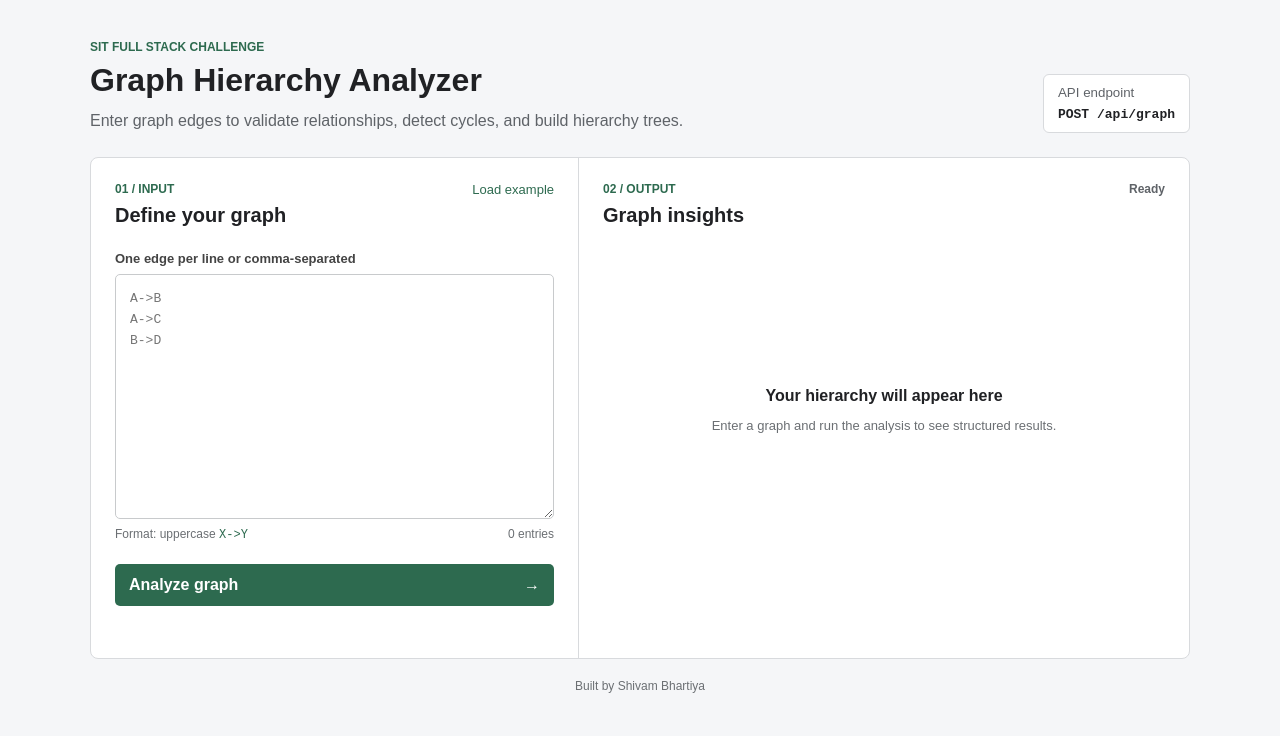
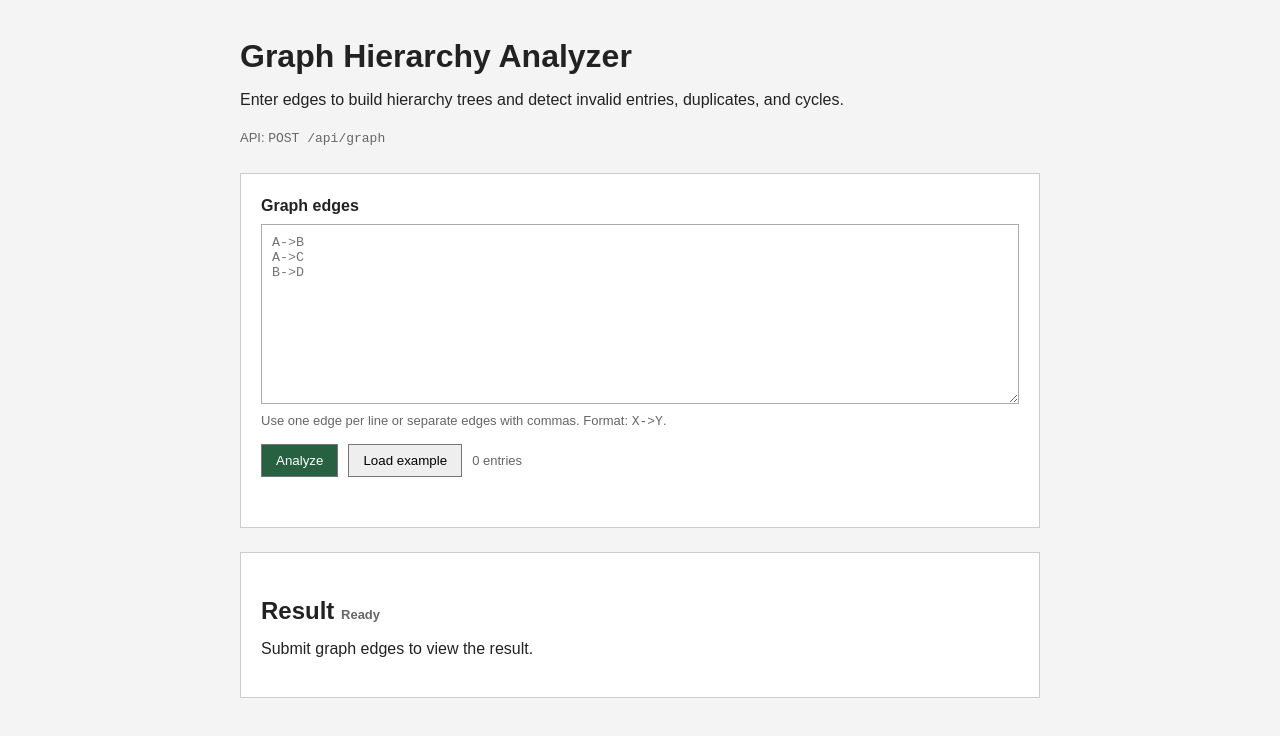
Before and after one commit to shivambhartiya/sit-graph-insights, a website: page index.html in a window 1280 px wide. Drawn offline with Linux system fonts and the light colour scheme.

Commit message:
Use basic frontend and clean files

```diff
--- a/index.html
+++ b/index.html
@@ -3,66 +3,35 @@
   <head>
     <meta charset="UTF-8" />
     <meta name="viewport" content="width=device-width, initial-scale=1.0" />
-    <meta name="description" content="Explore graph hierarchies, cycles, duplicates, and invalid edges." />
-    <title>Graph Insights | SIT Challenge</title>
+    <title>Graph Hierarchy Analyzer</title>
     <link rel="stylesheet" href="/styles.css" />
   </head>
   <body>
     <main>
-      <header class="hero">
-        <div>
-          <p class="eyebrow">SIT Full Stack Challenge</p>
-          <h1>Graph Hierarchy Analyzer</h1>
-          <p class="intro">
-            Enter graph edges to validate relationships, detect cycles, and build hierarchy trees.
-          </p>
+      <h1>Graph Hierarchy Analyzer</h1>
+      <p>Enter edges to build hierarchy trees and detect invalid entries, duplicates, and cycles.</p>
+      <p class="endpoint">API: <code>POST /api/graph</code></p>
+
+      <form id="graph-form">
+        <label for="edges">Graph edges</label>
+        <textarea id="edges" spellcheck="false" placeholder="A->B&#10;A->C&#10;B->D"></textarea>
+        <p class="help">Use one edge per line or separate edges with commas. Format: <code>X-&gt;Y</code>.</p>
+
+        <div class="actions">
+          <button type="submit">Analyze</button>
+          <button type="button" id="load-example">Load example</button>
+          <span id="edge-count">0 entries</span>
         </div>
-        <div class="api-chip">
-          <div><small>API endpoint</small><strong>POST /api/graph</strong></div>
-        </div>
-      </header>
+        <p id="error" class="error" role="alert"></p>
+      </form>
 
-      <section class="workspace">
-        <form class="input-panel" id="graph-form">
-          <div class="panel-heading">
-            <div>
-              <p class="section-number">01 / Input</p>
-              <h2>Define your graph</h2>
-            </div>
-            <button class="text-button" type="button" id="load-example">Load example</button>
-          </div>
-
-          <label for="edges">One edge per line or comma-separated</label>
-          <textarea id="edges" spellcheck="false" placeholder="A->B&#10;A->C&#10;B->D"></textarea>
-          <div class="hint-row">
-            <span>Format: uppercase <code>X-&gt;Y</code></span>
-            <span id="edge-count">0 entries</span>
-          </div>
-          <button class="submit-button" type="submit">
-            <span>Analyze graph</span><span aria-hidden="true">→</span>
-          </button>
-          <p class="error" id="error" role="alert"></p>
-        </form>
-
-        <section class="result-panel" aria-live="polite">
-          <div class="panel-heading">
-            <div>
-              <p class="section-number">02 / Output</p>
-              <h2>Graph insights</h2>
-            </div>
-            <span class="status" id="status">Ready</span>
-          </div>
-
-          <div id="empty-state" class="empty-state">
-            <h3>Your hierarchy will appear here</h3>
-            <p>Enter a graph and run the analysis to see structured results.</p>
-          </div>
-          <div id="results" class="results" hidden></div>
-        </section>
+      <section class="output" aria-live="polite">
+        <h2>Result <small id="status">Ready</small></h2>
+        <p id="empty-state">Submit graph edges to view the result.</p>
+        <div id="results" hidden></div>
       </section>
     </main>
 
-    <footer>Built by Shivam Bhartiya</footer>
     <script src="/app.js" defer></script>
   </body>
 </html>
--- a/styles.css
+++ b/styles.css
@@ -1,164 +1,107 @@
-* { box-sizing: border-box; }
+* {
+  box-sizing: border-box;
+}
 
 body {
   margin: 0;
-  color: #202124;
-  background: #f5f6f8;
+  color: #222;
+  background: #f4f4f4;
   font-family: Arial, sans-serif;
+  line-height: 1.5;
 }
 
-button, textarea { font: inherit; }
-button { cursor: pointer; }
-
-main, footer {
-  width: min(1100px, calc(100% - 32px));
-  margin: auto;
+main {
+  width: min(800px, calc(100% - 32px));
+  margin: 32px auto;
 }
 
-.hero {
-  display: flex;
-  justify-content: space-between;
-  align-items: end;
-  gap: 24px;
-  padding: 40px 0 24px;
+h1, h2 {
+  margin-bottom: 8px;
 }
 
-.eyebrow, .section-number, .result-title {
-  margin: 0 0 8px;
-  color: #2d6a4f;
-  font-size: 12px;
-  font-weight: bold;
-  text-transform: uppercase;
+p {
+  margin-top: 0;
 }
 
-h1 { margin: 0; font-size: 32px; }
-.intro { margin: 10px 0 0; color: #5f6368; line-height: 1.5; }
+.endpoint, .help, small, #edge-count {
+  color: #666;
+  font-size: 13px;
+}
 
-.api-chip, .workspace, .metric, .hierarchy-card, .notice {
-  border: 1px solid #d8dadd;
+form, .output {
+  margin-top: 24px;
+  padding: 20px;
+  border: 1px solid #ccc;
   background: white;
 }
 
-.api-chip { padding: 10px 14px; border-radius: 6px; }
-.api-chip small { display: block; margin-bottom: 4px; color: #5f6368; }
-.api-chip strong, textarea { font-family: monospace; }
-
-.workspace {
-  display: grid;
-  grid-template-columns: 1fr 1.25fr;
-  border-radius: 8px;
-  overflow: hidden;
+label {
+  display: block;
+  margin-bottom: 6px;
+  font-weight: bold;
 }
-
-.input-panel, .result-panel { padding: 24px; }
-.input-panel { display: flex; flex-direction: column; border-right: 1px solid #d8dadd; }
-
-.panel-heading {
-  display: flex;
-  justify-content: space-between;
-  align-items: start;
-  gap: 12px;
-  margin-bottom: 24px;
-}
-
-.panel-heading h2 { margin: 0; font-size: 20px; }
-
-.text-button {
-  padding: 0;
-  border: 0;
-  color: #2d6a4f;
-  background: transparent;
-  font-size: 13px;
-}
-
-label { margin-bottom: 8px; color: #444; font-size: 13px; font-weight: bold; }
 
 textarea {
   width: 100%;
-  min-height: 245px;
-  padding: 14px;
+  min-height: 180px;
+  padding: 10px;
   resize: vertical;
-  border: 1px solid #c8cacc;
-  border-radius: 5px;
-  outline-color: #2d6a4f;
-  line-height: 1.6;
+  border: 1px solid #aaa;
+  font-family: monospace;
 }
 
-.hint-row, .card-top {
+.actions {
   display: flex;
-  justify-content: space-between;
+  align-items: center;
+  gap: 10px;
 }
 
-.hint-row { margin-top: 8px; color: #6b6f73; font-size: 12px; }
-code { color: #2d6a4f; }
-
-.submit-button {
-  display: flex;
-  justify-content: space-between;
-  margin-top: 22px;
-  padding: 12px 14px;
-  border: 0;
-  border-radius: 5px;
-  color: white;
-  background: #2d6a4f;
-  font-weight: bold;
+button {
+  padding: 8px 14px;
+  border: 1px solid #777;
+  background: #eee;
+  cursor: pointer;
 }
 
-.submit-button:hover { background: #24573f; }
-.submit-button:disabled { opacity: .6; }
-.error { min-height: 18px; margin: 10px 0 0; color: #b3261e; font-size: 13px; }
-.status, .badge { color: #5f6368; font-size: 12px; font-weight: bold; }
-.badge.cycle { color: #b3261e; }
-
-.empty-state {
-  min-height: 330px;
-  display: grid;
-  place-content: center;
-  text-align: center;
+button[type="submit"] {
+  color: white;
+  background: #286141;
 }
 
-.empty-state h3 { margin: 0; font-size: 16px; }
-.empty-state p { color: #6b6f73; font-size: 13px; }
-.summary-grid { display: grid; grid-template-columns: repeat(3, 1fr); gap: 10px; }
-.metric, .hierarchy-card, .notice { padding: 13px; border-radius: 5px; }
-.metric small { display: block; color: #5f6368; font-size: 11px; }
-.metric strong { display: block; margin-top: 5px; color: #2d6a4f; font-size: 22px; }
-.result-title { margin-top: 24px; color: #5f6368; }
-.hierarchy-list { display: grid; gap: 10px; }
-.card-top { margin-bottom: 9px; }
-.root { display: flex; align-items: center; gap: 7px; font-weight: bold; }
+.error, .cycle {
+  color: #b00020;
+}
 
-.root-mark {
-  padding: 3px 7px;
-  border-radius: 4px;
-  color: white;
-  background: #2d6a4f;
+.error {
+  min-height: 20px;
+  margin: 10px 0 0;
+}
+
+.summary {
+  padding-left: 20px;
+}
+
+.hierarchy {
+  margin-top: 16px;
+  padding-top: 12px;
+  border-top: 1px solid #ddd;
+}
+
+.hierarchy h3 {
+  margin: 0 0 8px;
+  font-size: 16px;
+}
+
+pre {
+  padding: 10px;
+  overflow: auto;
+  background: #f4f4f4;
   font-size: 12px;
 }
 
-pre {
-  margin: 0;
-  padding: 10px;
-  overflow: auto;
-  border-radius: 4px;
-  background: #f5f6f8;
-  font-size: 12px;
-  line-height: 1.5;
+@media (max-width: 500px) {
+  .actions {
+    align-items: stretch;
+    flex-direction: column;
+  }
 }
-
-.notice-grid { display: grid; grid-template-columns: 1fr 1fr; gap: 10px; }
-.notice { color: #5f6368; font-size: 12px; }
-.notice strong { display: block; margin-bottom: 4px; color: #202124; }
-footer { padding: 20px 0 30px; color: #6b6f73; font-size: 12px; text-align: center; }
-
-@media (max-width: 760px) {
-  .hero { display: block; }
-  .api-chip { display: inline-block; margin-top: 18px; }
-  .workspace { grid-template-columns: 1fr; }
-  .input-panel { border-right: 0; border-bottom: 1px solid #d8dadd; }
-}
-
-@media (max-width: 480px) {
-  .input-panel, .result-panel { padding: 18px; }
-  .summary-grid, .notice-grid { grid-template-columns: 1fr; }
-}
```
Also changed, not shown: app.js (+39 -43 lines), README.md.
